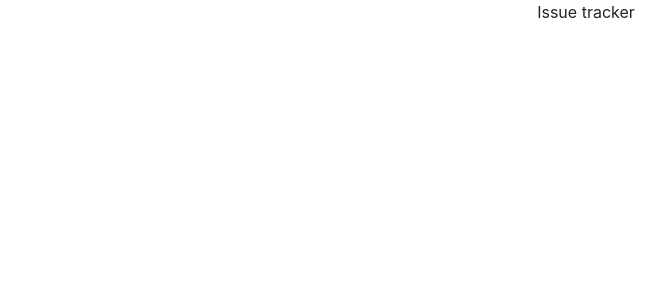
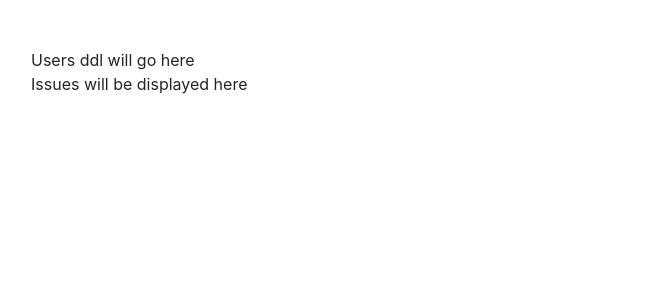
Before and after one commit to hlogran-org/issue_tracker, a React (Create React App) app in the folder client/: page / in a window 1280 px wide. Shown: the top 300 px of the page, without its empty margins (54-720 px from the left). Built offline with nearby package versions, Linux system fonts and the light colour scheme.

Commit message:
Implement client's grid layout

```diff
--- a/client/package.json
+++ b/client/package.json
@@ -16,6 +16,7 @@
     "build": "react-scripts build",
     "eject": "react-scripts eject"
   },
+  "proxy": "http://localhost:3001",
   "eslintConfig": {
     "extends": "react-app"
   },
--- a/client/src/App.js
+++ b/client/src/App.js
@@ -1,8 +1,17 @@
 import React from "react";
+import { Container, Row, Col } from "react-bootstrap";
 import "./App.css";
 
 function App() {
-  return <div className="App">Issue tracker</div>;
+  return (
+    <Container className="mt-5">
+      <Row>
+        <Col>Users ddl will go here</Col>
+      </Row>
+      <Row>
+        <Col>Issues will be displayed here</Col>
+      </Row>
+    </Container>
+  );
 }
-
 export default App;
```
